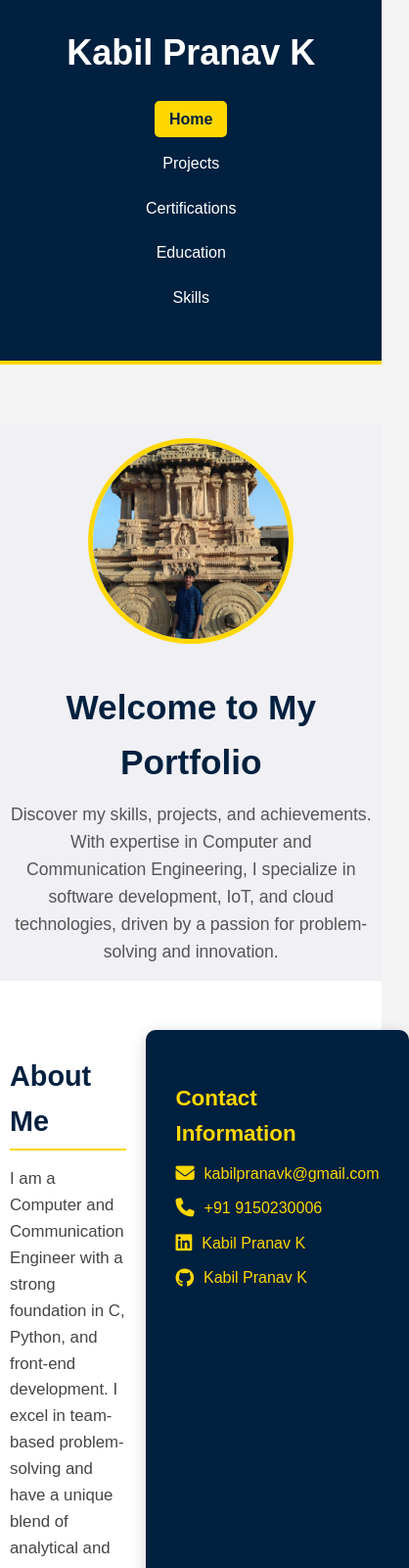
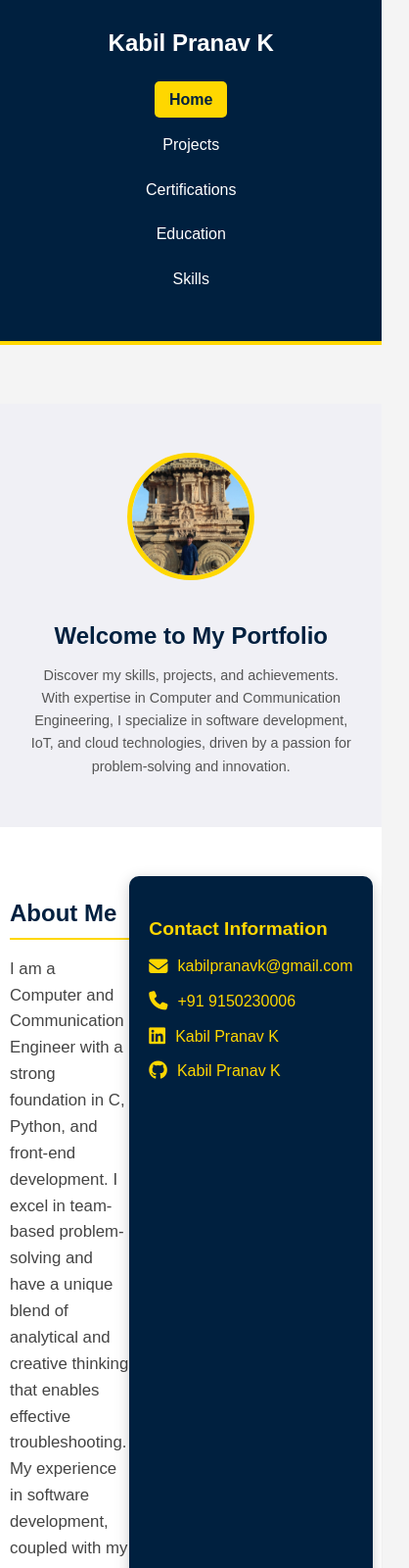
Before and after one commit to Kabil-Pranav-K/Portfolio-Kabil, a plain HTML site: page index.html in a window 390 px wide. Shown: the top 1600 px of the page at 98% size, 418 px wide, since content can reach past the window. Drawn offline with Linux system fonts and the light colour scheme.

Commit message:
Update index.html

```diff
--- a/index.html
+++ b/index.html
@@ -17,12 +17,14 @@
     background-color: #f4f4f4;
     overflow-x: hidden;
 }
+
 .container {
     width: 85%;
     max-width: 1200px;
     margin: auto;
     padding: 20px;
 }
+
 header {
     background-color: #00203F;
     color: #fff;
@@ -30,30 +32,38 @@
     text-align: center;
     border-bottom: 4px solid #FFD700;
 }
+
 header h1 {
     margin: 0;
     font-size: 36px;
 }
+
 header nav {
     margin-top: 10px;
 }
+
 nav ul {
     list-style: none;
     padding: 0;
     display: flex;
     justify-content: center;
+    flex-wrap: wrap; /* Allow items to wrap on smaller screens */
 }
+
 nav ul li {
     margin: 0 15px;
 }
+
 nav ul li a {
     color: #fff;
     text-decoration: none;
     padding: 10px 15px;
     border-radius: 5px;
-            transition: background-color 0.3s;
+    transition: background-color 0.3s, color 0.3s;
 }
-        nav ul li a:hover, nav ul li a.active {
+
+nav ul li a:hover,
+nav ul li a.active {
     background-color: #FFD700;
     color: #00203F;
     font-weight: bold;
@@ -64,6 +74,7 @@
     display: none;
     padding: 60px 0;
 }
+
 section.active {
     display: block;
 }
@@ -75,9 +86,10 @@
     justify-content: center;
     flex-direction: column;
     background: #F0F0F5;
-            padding: 5px 0; /* Reduced padding */
+    padding: 40px 0; /* Increased padding for better spacing */
     text-align: center;
 }
+
 #showcase img {
     width: 200px;
     height: 200px;
@@ -86,11 +98,13 @@
     border: 5px solid #FFD700;
     margin-bottom: 20px;
 }
+
 #showcase h2 {
     font-size: 2.2em;
     color: #00203F;
     margin: 10px 0;
 }
+
 #showcase p {
     color: #555;
     font-size: 1.1em;
@@ -107,14 +121,17 @@
     background: #ffffff;
     padding: 40px 0;
 }
+
 #main .container {
     display: flex;
     justify-content: space-between;
 }
+
 #main-col {
     flex: 3;
     padding-right: 20px;
 }
+
 #main-col h2 {
     font-size: 1.8em;
     color: #00203F;
@@ -122,6 +139,7 @@
     border-bottom: 2px solid #FFD700;
     padding-bottom: 5px;
 }
+
 #main-col p {
     color: #444;
     line-height: 1.6;
@@ -137,17 +155,20 @@
     border-radius: 10px;
     box-shadow: 0px 4px 15px rgba(0, 0, 0, 0.2);
 }
+
 #sidebar h3 {
     color: #FFD700;
     font-size: 1.4em;
     margin-bottom: 10px;
 }
+
 #sidebar p {
     display: flex;
     align-items: center;
     font-size: 1em;
     margin: 10px 0;
 }
+
 #sidebar p a {
     color: #FFD700;
     text-decoration: none;
@@ -156,14 +177,87 @@
     display: inline-flex;
     align-items: center;
 }
+
 #sidebar p a:hover {
     color: #fff;
     transform: scale(1.1);
 }
+
 #sidebar p i {
     color: #FFD700;
     font-size: 1.2em;
 }
+
+/* Responsive Styling */
+@media (max-width: 768px) {
+    header h1 {
+        font-size: 28px;
+    }
+
+    nav ul {
+        flex-direction: column; /* Stack links vertically */
+    }
+
+    nav ul li {
+        margin: 5px 0; /* Reduce margin for better spacing */
+    }
+
+    #showcase img {
+        width: 150px; /* Smaller image on mobile */
+        height: 150px;
+    }
+
+    #showcase h2 {
+        font-size: 1.8em; /* Adjust heading size */
+    }
+
+    #showcase p {
+        font-size: 1em; /* Adjust paragraph size */
+    }
+
+    #main {
+        flex-direction: column; /* Stack columns */
+        padding: 20px 0; /* Reduced padding */
+    }
+
+    #main-col {
+        padding-right: 0; /* Remove right padding on mobile */
+        margin-bottom: 20px; /* Add space below */
+    }
+
+    #sidebar {
+        padding: 20px; /* Reduce padding */
+    }
+}
+
+@media (max-width: 480px) {
+    header h1 {
+        font-size: 24px; /* Smaller heading for small devices */
+    }
+
+    #showcase img {
+        width: 120px; /* Even smaller image */
+        height: 120px;
+    }
+
+    #showcase h2 {
+        font-size: 1.5em; /* Smaller heading */
+    }
+
+    #showcase p {
+        font-size: 0.9em; /* Smaller paragraph */
+        max-width: 90%; /* Use more width on small screens */
+    }
+
+    #main-col h2 {
+        font-size: 1.5em; /* Smaller heading in main column */
+    }
+
+    #sidebar h3 {
+        font-size: 1.2em; /* Smaller sidebar heading */
+    }
+}
+
 
         #projects {
             padding: 50px 0;
@@ -584,7 +678,7 @@
                 </div>
                 <div class="certification">
                     <h3>Certification 6: AWS</h3>
-                    <img src="AWS.png" alt="AWS Certificate">
+                    <img src="aws.png" alt="AWS Certificate">
                 </div>
             </div>
         </div>
```
Lines whose indentation alone changed are shown as unchanged.
